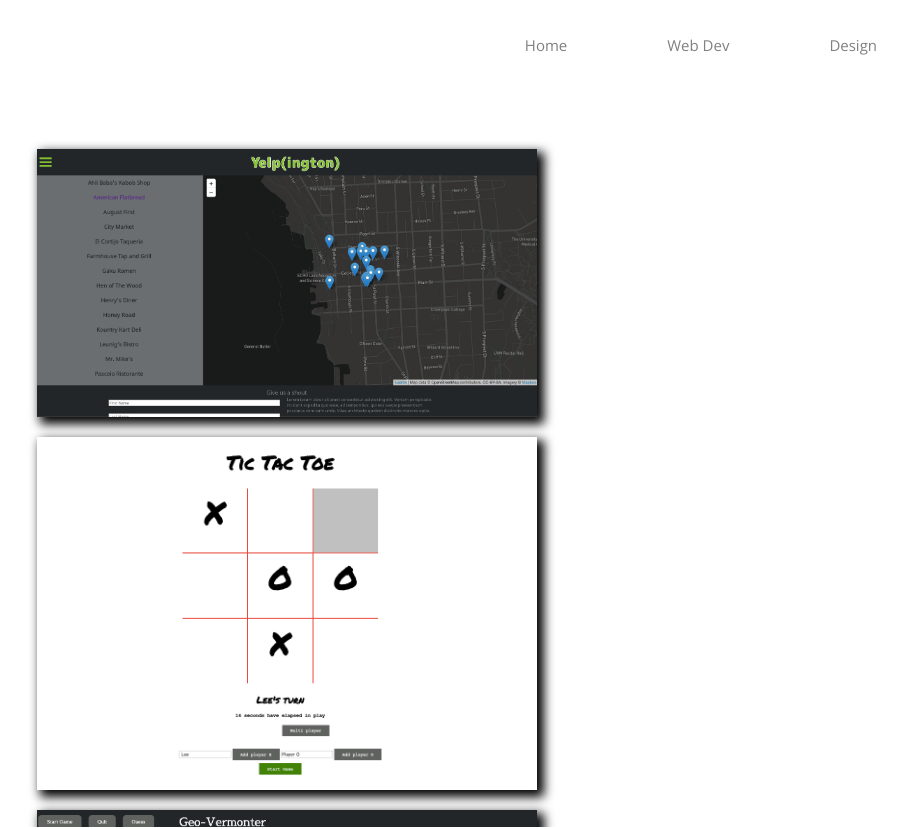
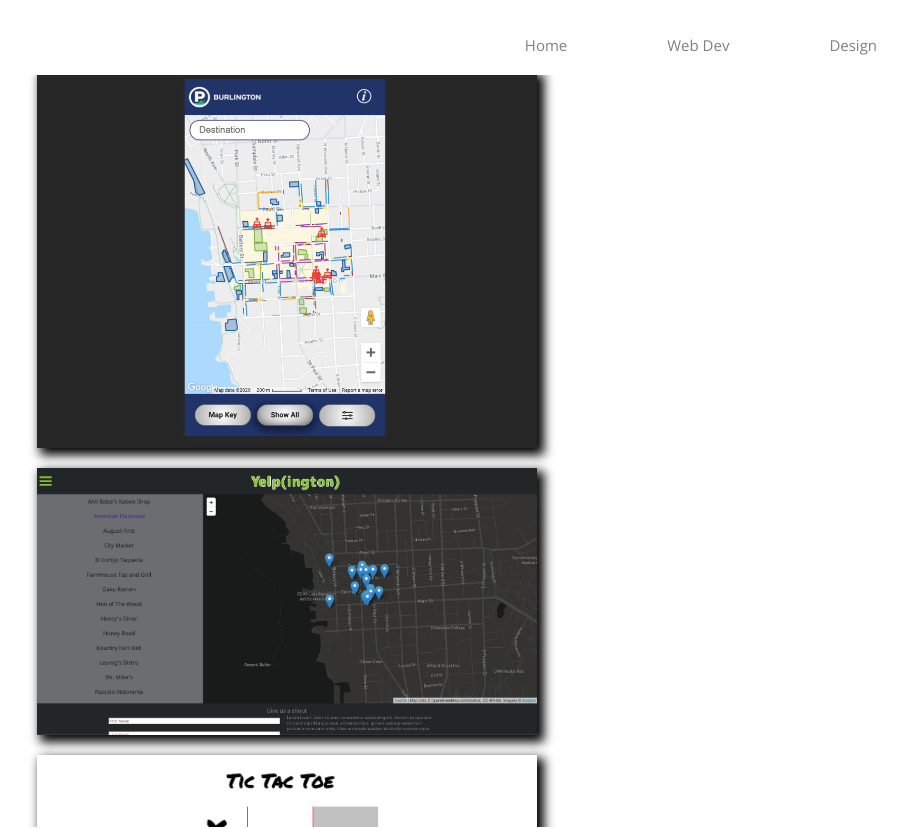
Before and after one commit to leepeters0023/portfolio2.0, a React (Create React App) app in the folder client/: page /WebDev in a window 1280 px wide. Shown: the top 829 px of the page, without its empty margins (353-1260 px from the left). Built offline with nearby package versions, Linux system fonts and the light colour scheme.

Commit message:
added park btv vid

```diff
--- a/client/public/index.html
+++ b/client/public/index.html
@@ -2,14 +2,13 @@
 <html lang="en">
   <head>
     <meta charset="utf-8" />
-    <link rel="icon" href="%PUBLIC_URL%/favicon.ico" />
+    <link rel="icon" href=/favicon.ico />
     <meta name="viewport" content="width=device-width, initial-scale=1" />
     <meta name="theme-color" content="#000000" />
     <meta
       name="description"
       content="Web site created using create-react-app"
     />
-    <link rel="apple-touch-icon" href="%PUBLIC_URL%/logo192.png" />
     <!--
       manifest.json provides metadata used when your web app is installed on a
       user's mobile device or desktop. See https://developers.google.com/web/fundamentals/web-app-manifest/
--- a/client/src/App.css
+++ b/client/src/App.css
@@ -186,6 +186,7 @@
   box-shadow: 5px 5px 10px 2px black;
   cursor: pointer;
   transition: transform 0.2s;
+  cursor: unset;
 }
 .designImg:hover {
   transform: scale(1.1);
@@ -260,27 +261,21 @@
   cursor: pointer;
   transition: transform 0.2s;
 }
+.webdev-thumb:hover {
+  transform: scale(1.1)
+}
+[id='87b0054d983542baa7735240d057593f'] {
+  margin-top: 50%;
+}
 /* - - - top icon, figure out why this overflow is broken - - - */
-#e7754b14c80249eaaa0844afea3f4c84 {
-  margin-top: 400px;
-}
-#e7754b14c80249eaaa0844afea3f4c84:hover {
-  transform: scale(1.1);
-}
 
-[id="5666b343d9bc43c892735bc1c6a53e8d"]:hover {
-  transform: scale(1.1);
-}
-[id="171415a1c6d745d39dda2471215219cb"]:hover {
-  transform: scale(1.1);
-}
 .modal {
   display: flex;
   background-color: black;
   flex-direction: column;
   align-content: center;
   justify-content: center;
-  opacity: 0.85;
+  opacity: .97;
   position: fixed;
   z-index: 2;
   height: 100vh;
@@ -295,7 +290,9 @@
   z-index: 3;
   width: 125px;
   margin-top: 50px;
+  border: solid white 2px;
   border-radius: 10px;
+  opacity: 1;
 }
 .video {
   position: relative;
--- a/client/src/WebDev.js
+++ b/client/src/WebDev.js
@@ -26,6 +26,7 @@
     return (
       <div id='web-dev-container'>
         <div id='web-dev'>
+        <img id='87b0054d983542baa7735240d057593f' alt='park burlington thumb' className='webdev-thumb' onClick={this.openModal} src='Images/parkBTV.png'></img>
           <img id='e7754b14c80249eaaa0844afea3f4c84' alt='yelpington thumb' className='webdev-thumb' onClick={this.openModal} src='Images/yelpington.png'></img>
           <img id='5666b343d9bc43c892735bc1c6a53e8d' alt='tic tac toe thumb' className='webdev-thumb' onClick={this.openModal} src='Images/TicTac.png'></img>
           <img id='171415a1c6d745d39dda2471215219cb' alt='geo vermonter thumb' className='webdev-thumb' onClick={this.openModal} src='Images/geoVT.png'>
```
Also changed, not shown: client/public/Images/parkBTV.png (added), 1 other file (tests, documents, lock files or other folders).
